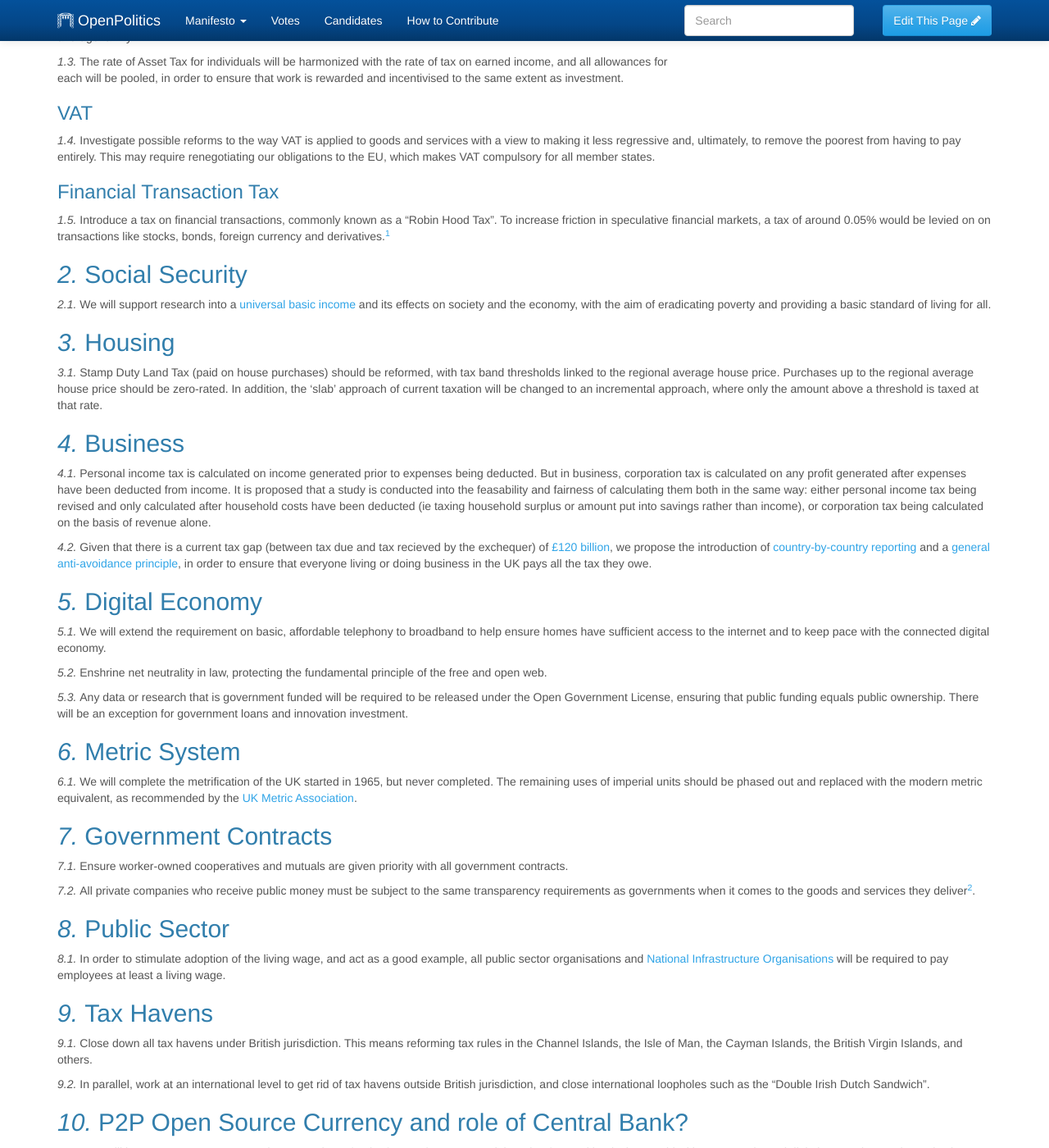
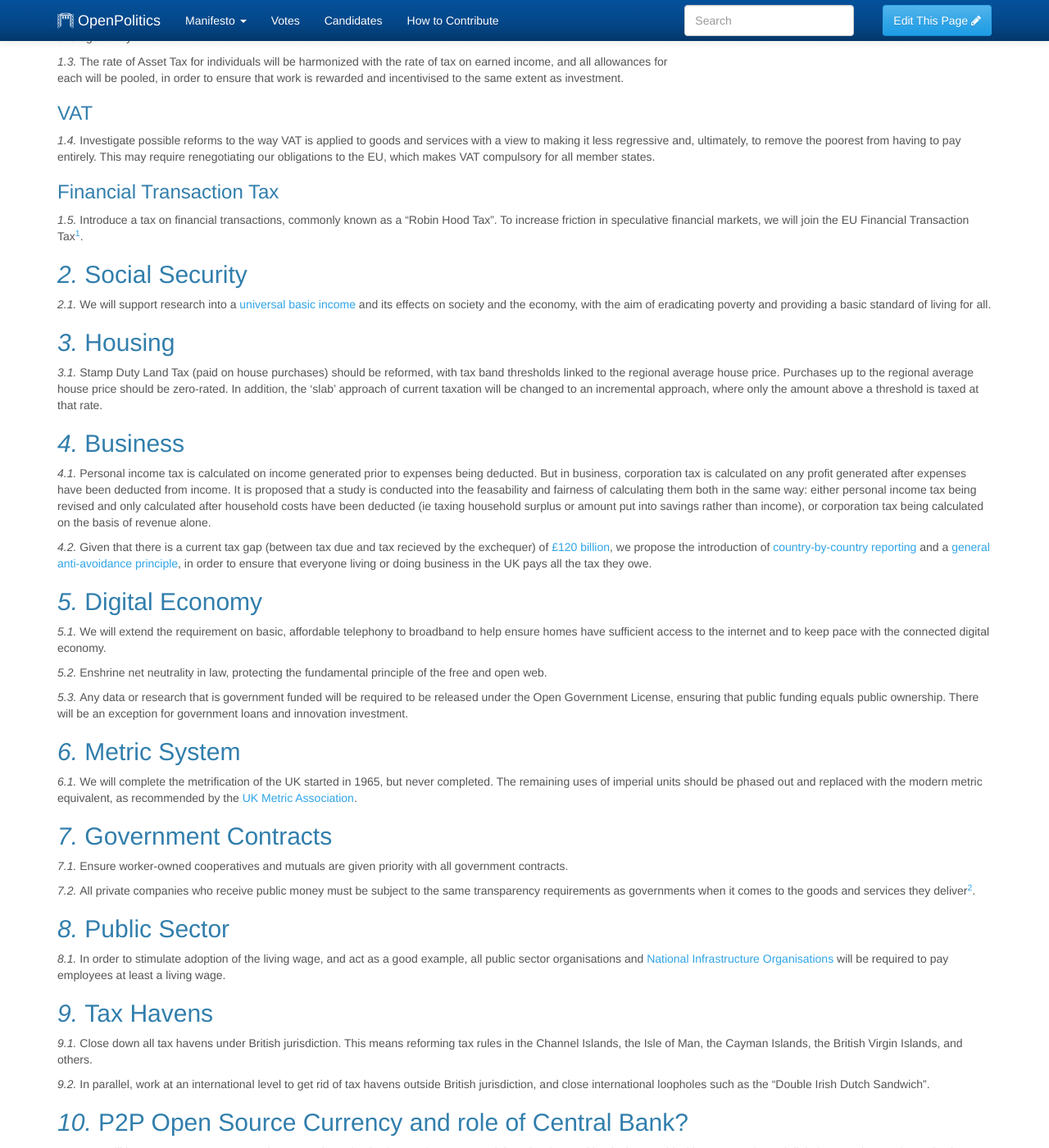
Before and after one commit to openpolitics/manifesto, a Jekyll site: the page built from manifesto/economy.md, in a window 1280 px wide and 1400 px high, scrolled down 374 px. Shown: the whole window at 82% size. Built offline with Jekyll 4.4.1, drawn with Linux system fonts in a browser that asks for light colours; some of the changed text lies outside the part shown.

Commit message:
Tweak to EU transaction tax

```diff
--- a/manifesto/economy.md
+++ b/manifesto/economy.md
@@ -24,7 +24,7 @@ Investigate possible reforms to the way VAT is applied to goods and services wit
 
 ### Financial Transaction Tax
 
-Introduce a tax on financial transactions, commonly known as a "Robin Hood Tax". To increase friction in speculative financial markets, a tax of around 0.05% would be levied on on transactions like stocks, bonds, foreign currency and derivatives.[^1]
+Introduce a tax on financial transactions, commonly known as a "Robin Hood Tax". To increase friction in speculative financial markets, we will join the EU Financial Transaction Tax[^1].
 
 ## Social Security
 
@@ -74,5 +74,5 @@ We will instruct HM Treasury to produce a roadmap for the future of currency and
 
 The central bank will be required to consider the reduction of inequality (as measured by the GINI coefficient) when formulating monetary policy to balance its existing remit of maintaining price stability and inflation at 2%.
 
-[^1]: [Robin Hood Tax Campaign](http://robinhoodtax.org.uk/)
+[^1]: [EU Financial Transaction Tax - Wikipedia](https://en.wikipedia.org/wiki/European_Union_financial_transaction_tax)
 [^2]: [Stop Secret Contracts](http://stopsecretcontracts.org/)
```
